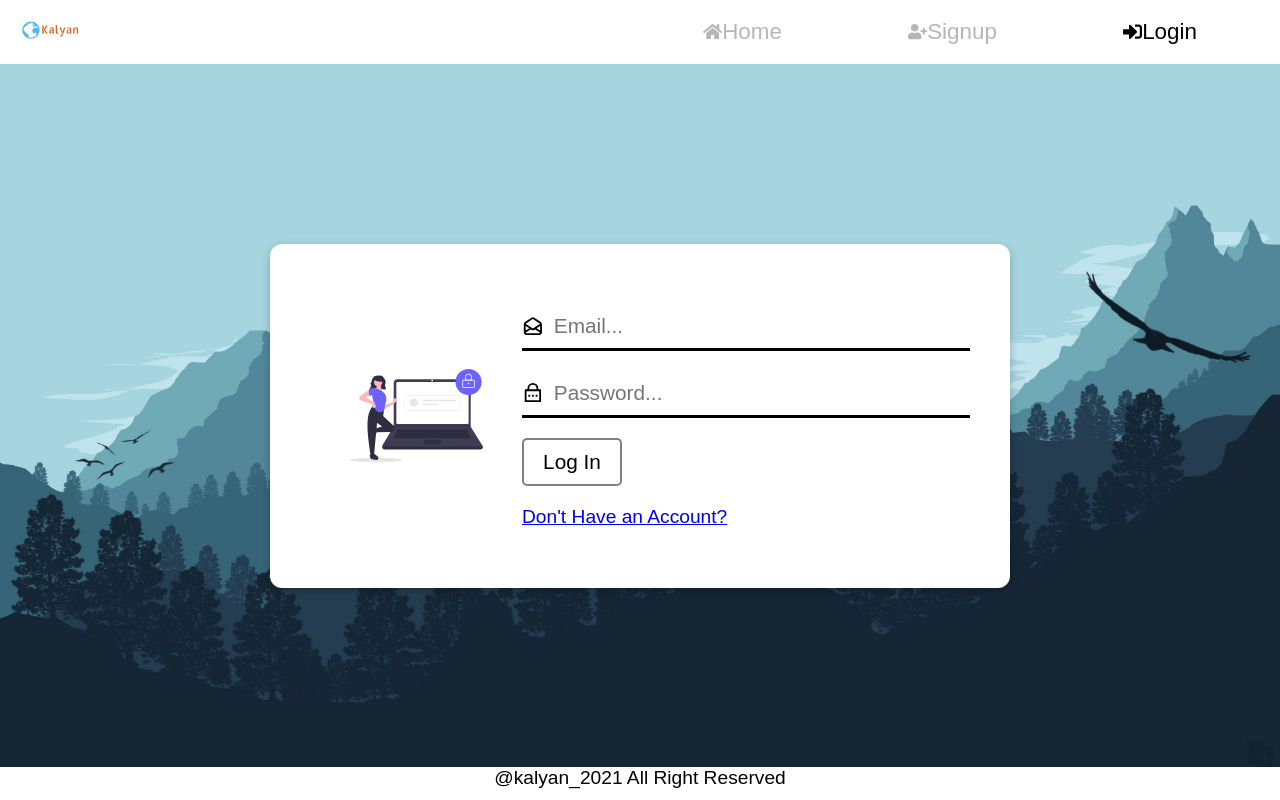
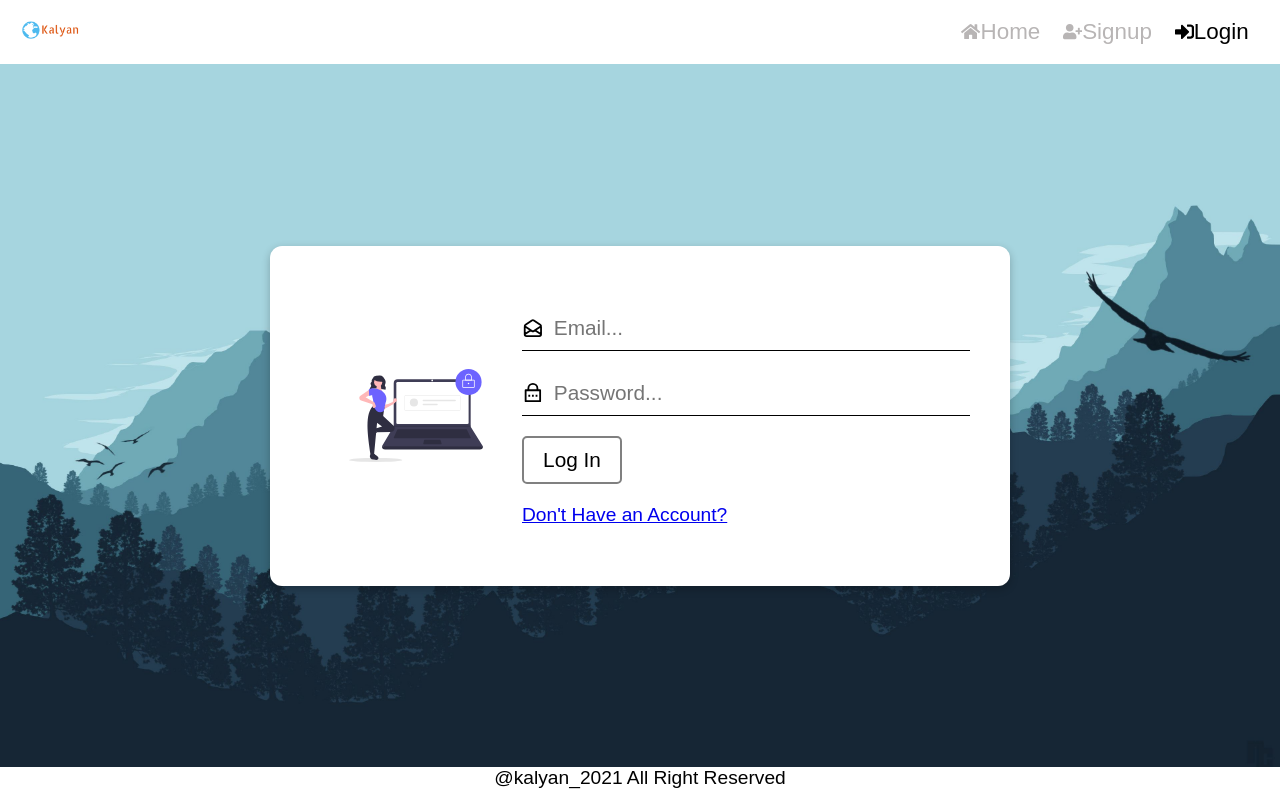
Before and after one commit to Kalyan-Halder/mernfront01, a React (Create React App) app: page /login in a window 1280 px wide. Built offline with nearby package versions, Linux system fonts and the light colour scheme.

Commit message:
some modification

```diff
--- a/src/index.css
+++ b/src/index.css
@@ -44,8 +44,9 @@ p {
 .topbar {
   padding: 0 20px 0 20px;
   display: grid;
-  grid-template-columns: 1fr 1fr;
+  grid-template-columns: 3fr 1fr;
   box-shadow: rgba(0, 0, 0, 0.24) 0px 3px 8px;
+  border: ;
 }
 .navlinks {
   text-decoration: none;
@@ -158,7 +159,7 @@ form {
   display: flex;
   margin: 10px;
   align-items: center;
-  border-bottom: 3px solid black;
+  border-bottom: 1px solid black;
   width: 100%;
   padding: none;
 }
```
